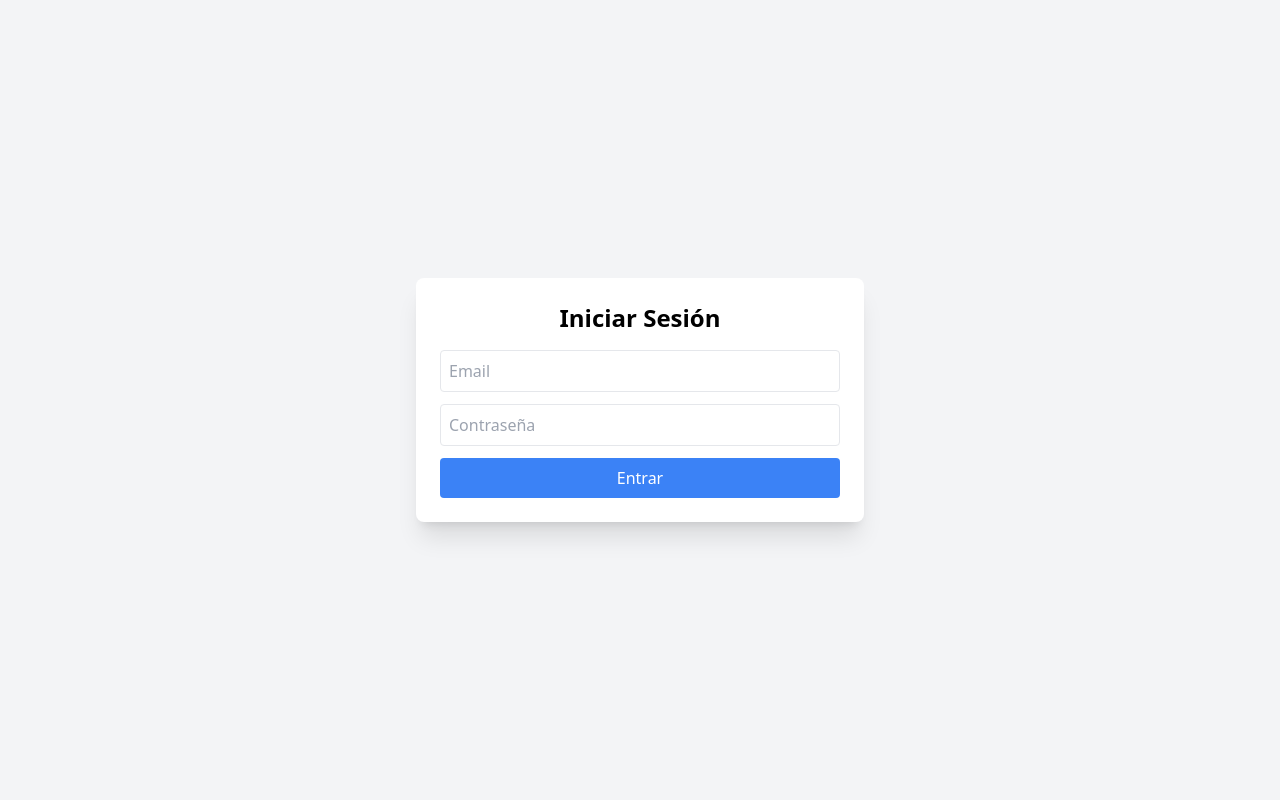
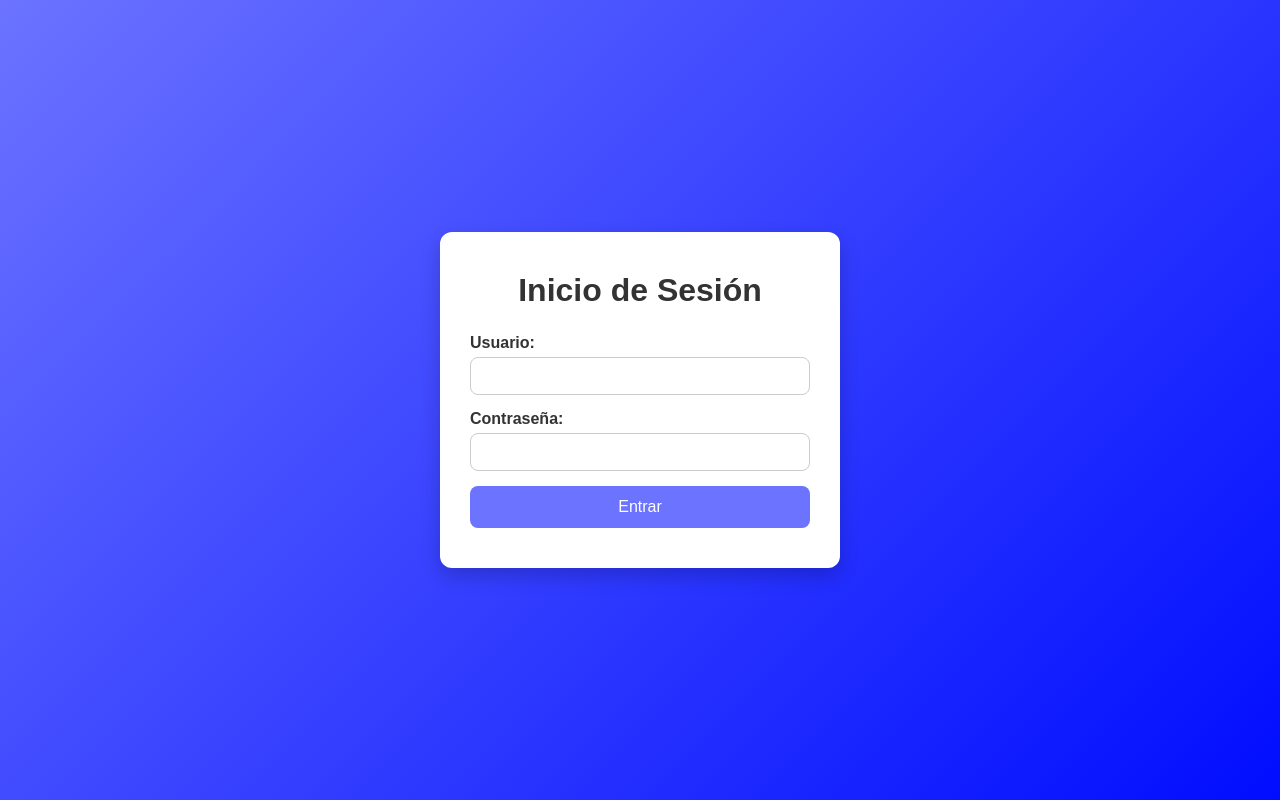
Before and after one commit to Adriana185/evalp2-227424, a PHP site: page /login.php in a window 1280 px wide. Run offline with PHP 8.4, Linux system fonts and the light colour scheme; some libraries are stand-ins or nearby versions.

Commit message:
Sistema basico de login completo

```diff
--- a/login.php
+++ b/login.php
@@ -1,42 +1,139 @@
 <?php
 session_start();
-$error = '';
 
-$usuario_valido = 'admin@clinica.com';
-$pass_valida = '123456';
+define('USUARIO_CORRECTO', 'admin');
+define('PASSWORD_CORRECTO', '12345');
+
+$error_message = '';
 
 if ($_SERVER['REQUEST_METHOD'] === 'POST') {
-    $email = $_POST['email'];
-    $password = $_POST['password'];
+    $usuario = $_POST['usuario'] ?? '';
+    $password = $_POST['password'] ?? '';
 
-    if ($email === $usuario_valido && $password === $pass_valida) {
-        $_SESSION['user'] = $email;
-        header("Location: dashboard.php");
+    if ($usuario === USUARIO_CORRECTO && $password === PASSWORD_CORRECTO) {
+        $_SESSION['loggedin'] = true;
+        $_SESSION['username'] = $usuario;
+        header('Location: dashboard.php');
         exit;
     } else {
-        $error = "Usuario o contraseña incorrectos.";
+        $error_message = '⚠️ Error: Usuario o contraseña incorrectos.';
     }
+}
+
+if (isset($_SESSION['loggedin']) && $_SESSION['loggedin'] === true) {
+    header('Location: dashboard.php');
+    exit;
 }
 ?>
 
 <!DOCTYPE html>
 <html lang="es">
 <head>
-<meta charset="UTF-8">
-<title>Login</title>
-<script src="https://cdn.tailwindcss.com"></script>
+    <meta charset="UTF-8">
+    <meta name="viewport" content="width=device-width, initial-scale=1.0">
+    <title>Iniciar Sesión</title>
+    <style>
+        /* Reset básico */
+        * { margin: 0; padding: 0; box-sizing: border-box; font-family: Arial, sans-serif; }
+
+        body {
+            display: flex;
+            justify-content: center;
+            align-items: center;
+            height: 100vh;
+            background: linear-gradient(135deg, #6b73ff, #000dff);
+            color: #333;
+        }
+
+        .login-container {
+            background: #fff;
+            padding: 40px 30px;
+            border-radius: 12px;
+            box-shadow: 0 8px 20px rgba(0,0,0,0.2);
+            width: 100%;
+            max-width: 400px;
+        }
+
+        h1 {
+            text-align: center;
+            margin-bottom: 25px;
+            color: #333;
+        }
+
+        form div {
+            margin-bottom: 15px;
+        }
+
+        label {
+            display: block;
+            margin-bottom: 5px;
+            font-weight: bold;
+        }
+
+        input[type="text"], input[type="password"] {
+            width: 100%;
+            padding: 10px 12px;
+            border: 1px solid #ccc;
+            border-radius: 8px;
+            font-size: 14px;
+        }
+
+        button {
+            width: 100%;
+            padding: 12px;
+            border: none;
+            border-radius: 8px;
+            background-color: #6b73ff;
+            color: #fff;
+            font-size: 16px;
+            cursor: pointer;
+            transition: 0.3s;
+        }
+
+        button:hover {
+            background-color: #5a63e0;
+        }
+
+        .error-message {
+            color: red;
+            font-weight: bold;
+            margin-bottom: 15px;
+            text-align: center;
+        }
+
+        .info {
+            text-align: center;
+            margin-top: 20px;
+            font-size: 14px;
+            color: #555;
+        }
+
+        @media(max-width: 480px) {
+            .login-container { padding: 30px 20px; }
+        }
+    </style>
 </head>
-<body class="bg-gray-100 flex items-center justify-center min-h-screen">
-<div class="w-full max-w-md bg-white shadow-xl rounded-lg p-6">
-    <h2 class="text-2xl font-bold text-center mb-4">Iniciar Sesión</h2>
-    <?php if ($error): ?>
-        <p class="bg-red-100 border border-red-400 text-red-700 px-4 py-2 rounded mb-4"><?= $error ?></p>
-    <?php endif; ?>
-    <form method="POST">
-        <input type="email" name="email" placeholder="Email" class="w-full mb-3 p-2 border rounded" required>
-        <input type="password" name="password" placeholder="Contraseña" class="w-full mb-3 p-2 border rounded" required>
-        <button type="submit" class="bg-blue-500 hover:bg-blue-700 text-white p-2 rounded w-full">Entrar</button>
-    </form>
-</div>
+<body>
+    <div class="login-container">
+        <h1>Inicio de Sesión</h1>
+
+        <?php if ($error_message): ?>
+            <p class="error-message"><?php echo $error_message; ?></p>
+        <?php endif; ?>
+
+        <form action="login.php" method="POST">
+            <div>
+                <label for="usuario">Usuario:</label>
+                <input type="text" id="usuario" name="usuario" required>
+            </div>
+            <div>
+                <label for="password">Contraseña:</label>
+                <input type="password" id="password" name="password" required>
+            </div>
+            <button type="submit">Entrar</button>
+        </form>
+
+
+    </div>
 </body>
 </html>
```
Also changed, not shown: dashboard.php (+54 -4 lines), logout.php (added, +86 -0 lines).
